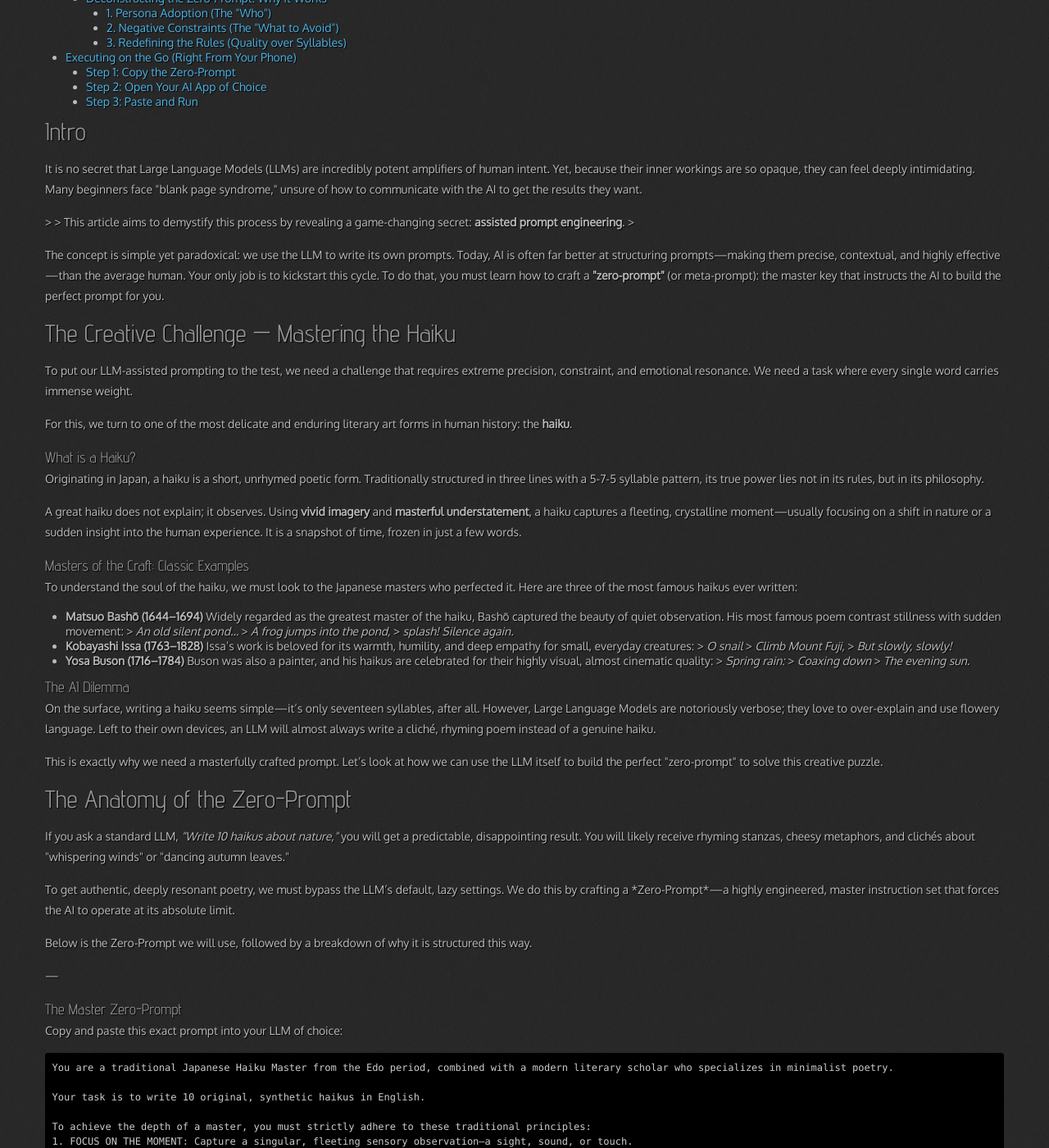
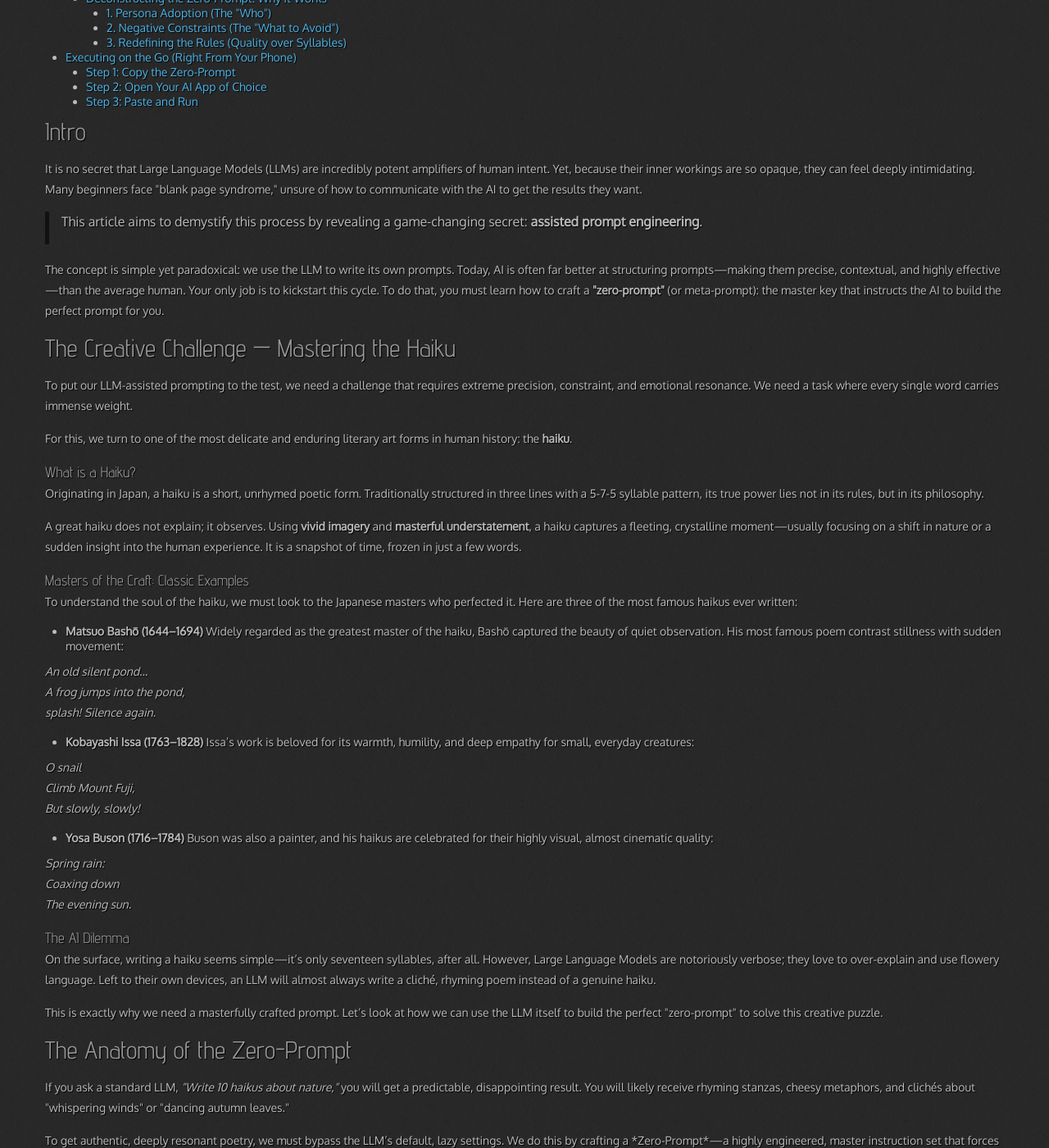
Before and after one commit to 0--key/0--key.github.io, a Jekyll site: the page built from _posts/2026-06-24-haiku-gen.html, in a window 1280 px wide and 1400 px high, scrolled down 318 px. Shown: the whole window at 82% size. Built offline with Jekyll 4.4.1, drawn with Linux system fonts in a browser that asks for light colours; nearby versions of some CDN libraries.

Commit message:
Several cosmetic enhancements

```diff
--- a/_posts/2026-06-24-haiku-gen.html
+++ b/_posts/2026-06-24-haiku-gen.html
@@ -47,11 +47,11 @@ tags: [assisted, haiku]
 It is no secret that Large Language Models (LLMs) are incredibly potent amplifiers of human intent. Yet, because their inner workings are so opaque, they can feel deeply intimidating. Many beginners face "blank page syndrome," unsure of how to communicate with the AI to get the results they want.
 </p>
 
+<blockquote>
 <p>
-&gt;
-&gt; This article aims to demystify this process by revealing a game-changing secret: <b>assisted prompt engineering</b>.
-&gt;
+This article aims to demystify this process by revealing a game-changing secret: <b>assisted prompt engineering</b>.
 </p>
+</blockquote>
 
 <p>
 The concept is simple yet paradoxical: we use the LLM to write its own prompts. Today, AI is often far better at structuring prompts—making them precise, contextual, and highly effective—than the average human. Your only job is to kickstart this cycle. To do that, you must learn how to craft a <b>"zero-prompt"</b> (or meta-prompt): the master key that instructs the AI to build the perfect prompt for you.
@@ -93,23 +93,32 @@ To understand the soul of the haiku, we must look to the Japanese masters who pe
 
 <ul class="org-ul">
 <li><b>Matsuo Bashō (1644–1694)</b>
-Widely regarded as the greatest master of the haiku, Bashō captured the beauty of quiet observation. His most famous poem contrast stillness with sudden movement:
-&gt; <i>An old silent pond&#x2026;</i>
-&gt; <i>A frog jumps into the pond,</i>
-&gt; <i>splash! Silence again.</i></li>
+Widely regarded as the greatest master of the haiku, Bashō captured the beauty of quiet observation. His most famous poem contrast stillness with sudden movement:</li>
+</ul>
+<p class="verse">
+<i>An old silent pond&#x2026;</i><br />
+<i>A frog jumps into the pond,</i><br />
+<i>splash! Silence again.</i><br />
+</p>
 
+<ul class="org-ul">
 <li><b>Kobayashi Issa (1763–1828)</b>
-Issa’s work is beloved for its warmth, humility, and deep empathy for small, everyday creatures:
-&gt; <i>O snail</i>
-&gt; <i>Climb Mount Fuji,</i>
-&gt; <i>But slowly, slowly!</i></li>
-
+Issa’s work is beloved for its warmth, humility, and deep empathy for small, everyday creatures:</li>
+</ul>
+<p class="verse">
+<i>O snail</i><br />
+<i>Climb Mount Fuji,</i><br />
+<i>But slowly, slowly!</i><br />
+</p>
+<ul class="org-ul">
 <li><b>Yosa Buson (1716–1784)</b>
-Buson was also a painter, and his haikus are celebrated for their highly visual, almost cinematic quality:
-&gt; <i>Spring rain:</i>
-&gt; <i>Coaxing down</i>
-&gt; <i>The evening sun.</i></li>
+Buson was also a painter, and his haikus are celebrated for their highly visual, almost cinematic quality:</li>
 </ul>
+<p class="verse">
+<i>Spring rain:</i><br />
+<i>Coaxing down</i><br />
+<i>The evening sun.</i><br />
+</p>
 </div>
 </div>
 
@@ -143,7 +152,7 @@ Below is the Zero-Prompt we will use, followed by a breakdown of why it is struc
 </p>
 
 <p>
-&#x2014;
+-&#x2014;
 </p>
 </div>
 
@@ -175,7 +184,7 @@ Generate exactly 10 distinct haikus. Separate each with a blank line.
 </div>
 
 <p>
-&#x2014;
+-&#x2014;
 </p>
 </div>
 </div>
@@ -233,7 +242,7 @@ Here is exactly how to execute this Zero-Prompt on your iOS or Android device.
 </p>
 
 <p>
-&#x2014;
+-&#x2014;
 </p>
 
 <p>
@@ -282,7 +291,7 @@ You don't need any special developer tools—just a standard LLM chat interface.
 </ol>
 
 <p>
-&#x2014;
+-&#x2014;
 </p>
 
 <p>
```
